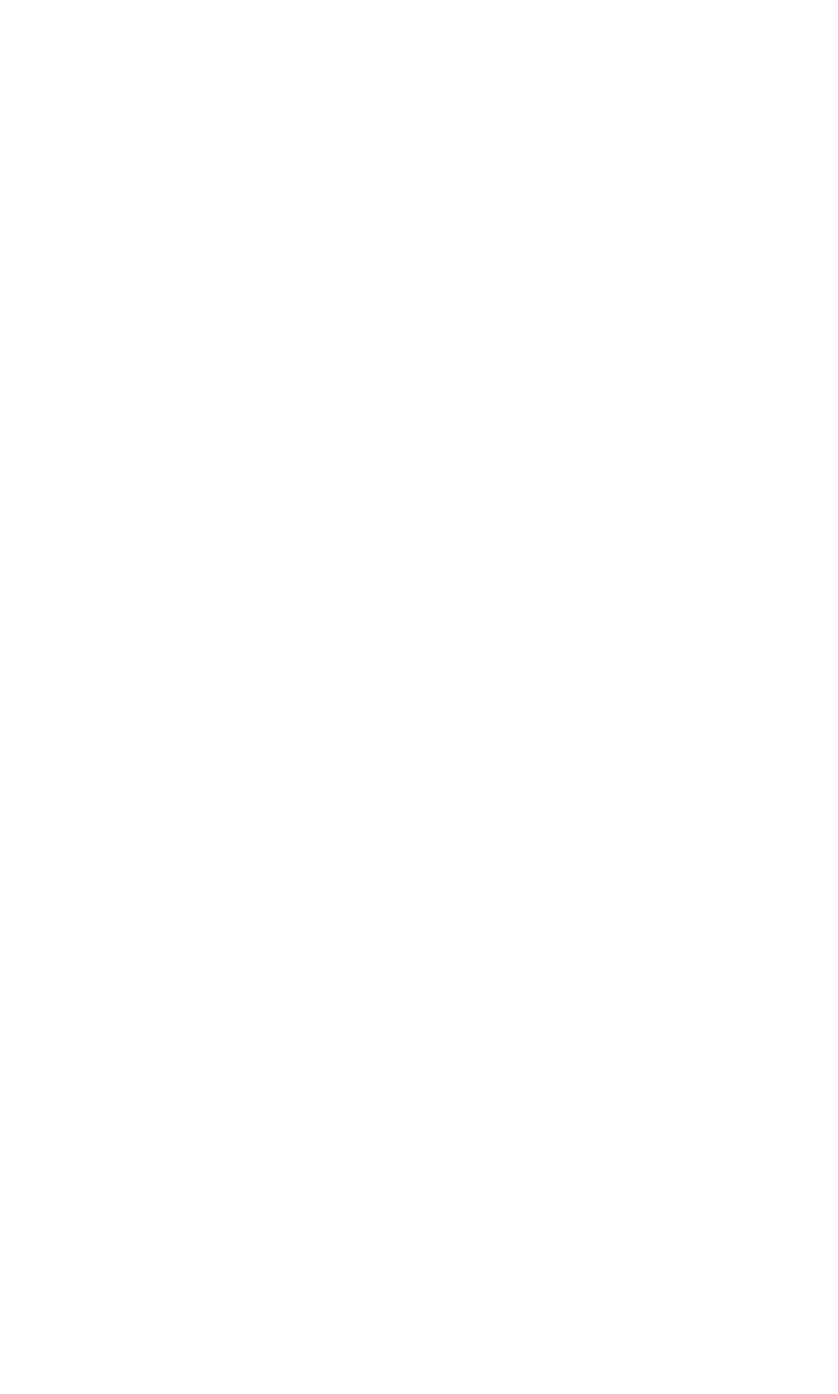
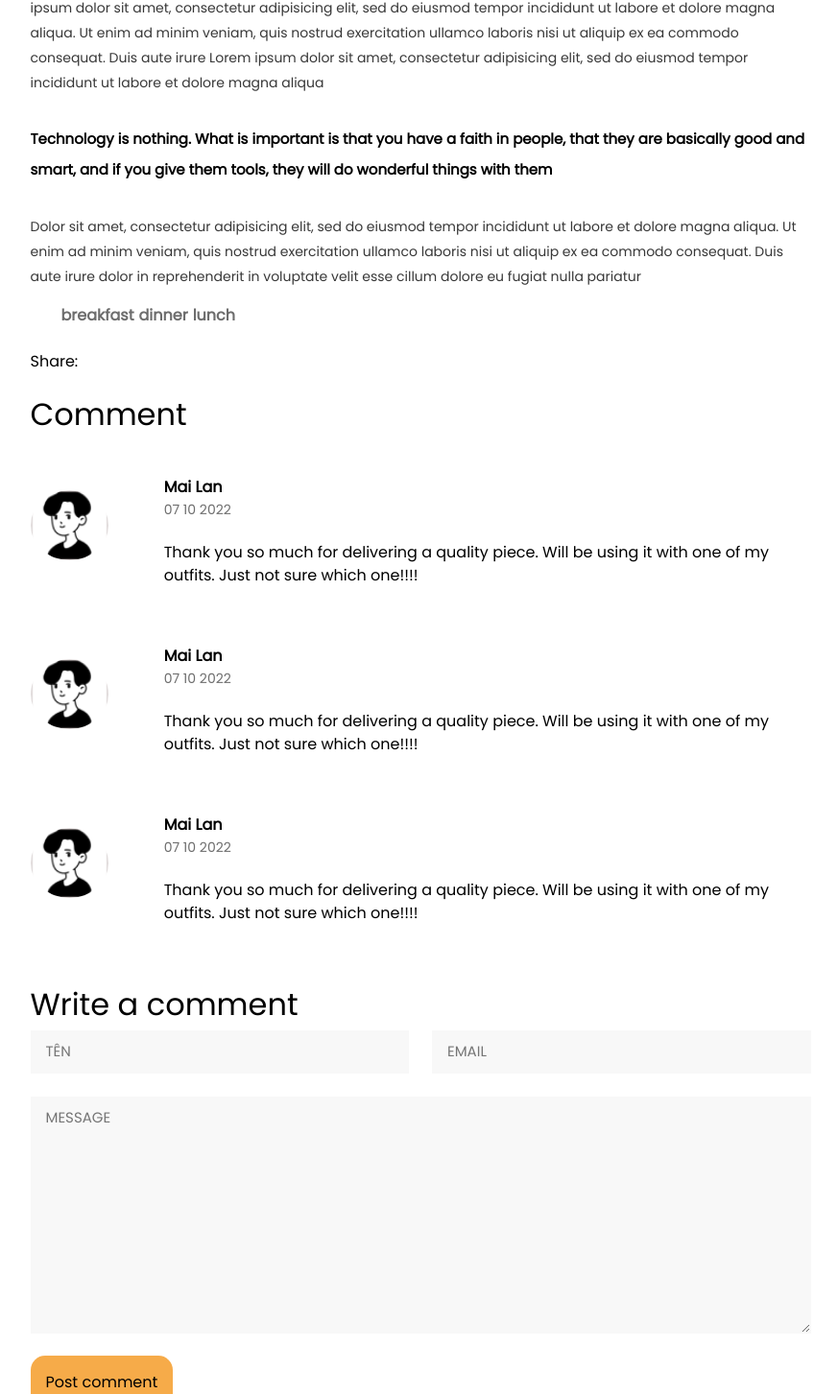
Before and after one commit to TITO-TRAINING/REACT, a React (Vite) app: page /DetailBlogPage in a window 1280 px wide. Before the commit this address had no page. Shown: the part 1316-2769 px from the top of the page at 96% size, without its empty margins (202-1075 px from the left). Before the commit the page ends 800 px from the top, so only its background shows below. Built offline with nearby package versions, Linux system fonts and the light colour scheme.

Commit message:
feat: implement Detail blog page

```diff
--- a/src/App.tsx
+++ b/src/App.tsx
@@ -1,6 +1,7 @@
 import React from 'react';
 import { BrowserRouter, Route, Routes } from 'react-router-dom';
-import Blogpage from './pages/Blogpage';
+import BlogPage from './pages/BlogPage';
+import DetailBlogPage from './pages/DetailBlogPage';
 
 // pages
 import Homepage from './pages/Homepage';
@@ -10,7 +11,8 @@ function App() {
     <BrowserRouter>
       <Routes>
         <Route path="/" element={<Homepage />} />
-        <Route path="/Blogpage" element={<Blogpage />} />
+        <Route path="/BlogPage" element={<BlogPage />} />
+        <Route path="/DetailBlogPage" element={<DetailBlogPage />} />
       </Routes>
     </BrowserRouter>
   );
--- /dev/null
+++ b/src/components/DetailBlog/index.tsx
@@ -0,0 +1,75 @@
+import React from 'react';
+
+interface Props {
+  imgDetailBlog: string;
+  tittleDetailBlog: string;
+  info: string;
+  day: string;
+  numberComment: string;
+  content: string;
+  blockquote: string;
+  content2: string;
+  linkInfo: string;
+}
+function Detailblog({
+  imgDetailBlog,
+  tittleDetailBlog,
+  info,
+  day,
+  numberComment,
+  content,
+  blockquote,
+  content2,
+  linkInfo,
+}: Props) {
+  return (
+    <div className="blog-detail blog-details-wrapper">
+      <div className="blog-details-content">
+        <div className="blog-details-content__image">
+          <img
+            src={imgDetailBlog}
+            alt=""
+            className="blog-details-content__image-fitimg"
+          />
+        </div>
+
+        <div className="blog-details-content__titlemeta">
+          <h2 className="blog-details-content__titlemeta-title">
+            {tittleDetailBlog}
+          </h2>
+          <ul className="blog-details-content__titlemeta-meta">
+            <li>
+              By: <a href={linkInfo}>{info}</a> <p>{day}</p>
+            </li>
+            <li>{numberComment}</li>
+          </ul>
+        </div>
+
+        <p>{content}</p>
+
+        <blockquote> {blockquote}</blockquote>
+
+        <p>{content2}</p>
+
+        <div className="blog-details-content__tagsocial mb-n4">
+          <div className="blog-details-content__tagsocial-tag mb-4">
+            <ul>
+              <li>
+                <a href="/">breakfast</a>
+              </li>
+              <li>
+                <a href="/">dinner</a>
+              </li>
+              <li>
+                <a href="/">lunch</a>
+              </li>
+            </ul>
+          </div>
+          {/* <include src="components/like-button.html"></include> */}
+        </div>
+      </div>
+    </div>
+  );
+}
+
+export default Detailblog;
--- /dev/null
+++ b/src/components/DetailComment/index.tsx
@@ -0,0 +1,30 @@
+import React from 'react';
+
+interface Props {
+  imgAvtComment: string;
+  info: string;
+  day: string;
+  comment: string;
+}
+function DetailComment({ imgAvtComment, info, day, comment }: Props) {
+  return (
+    <div className="blog-details-comment mt-5">
+      <figure className="blog-details-comment thumb">
+        <img
+          className="thumb__fit-image img-fluid rounded-circle mr-3 mb-3"
+          src={imgAvtComment}
+          alt=""
+        />
+      </figure>
+      <div className="blog-details-comment content row">
+        <h4 className="content__title d-flex">{info}</h4>
+        <ul className="content__meta">
+          <li>{day}</li>
+        </ul>
+        <p>{comment}</p>
+      </div>
+    </div>
+  );
+}
+
+export default DetailComment;
--- /dev/null
+++ b/src/components/SocialShare/index.tsx
@@ -0,0 +1,28 @@
+import React from 'react';
+
+function SocialShare() {
+  return (
+    <div className="social-share mb-4">
+      <div className="widget-social">
+        <p>Share: </p>
+        <a title="Twitter" href="/">
+          <i className="fa-brands fa-twitter" />
+        </a>
+        <a title="Instagram" href="/">
+          <i className="fa-brands fa-instagram" />
+        </a>
+        <a title="Linkedin" href="/">
+          <i className="fa-brands fa-linkedin-in" />
+        </a>
+        <a title="Skype" href="/">
+          <i className="fa-brands fa-skype" />
+        </a>
+        <a title="Dribble" href="/">
+          <i className="fa-brands fa-dribbble" />
+        </a>
+      </div>
+    </div>
+  );
+}
+
+export default SocialShare;
--- /dev/null
+++ b/src/components/WriteComment/index.tsx
@@ -0,0 +1,58 @@
+import React from 'react';
+
+export default function WriteComment() {
+  return (
+    <div className="comment-post-area">
+      <h2 className="comment-post-area-blog-desc__title mt-5">
+        Write a comment
+      </h2>
+      <form action="">
+        <div className="row">
+          <div className="col-md-6 col-custom">
+            <div className="comment-post-area__input-item mb-4">
+              <input
+                className="rounded-0 w-100 comment-post-area__input-item-area name"
+                type="text"
+                placeholder="Tên"
+              />
+            </div>
+          </div>
+
+          <div className="col-md-6 col-custom">
+            <div className="input-item mb-4">
+              <input
+                className="rounded-0 w-100 comment-post-area__input-item-area email"
+                type="email"
+                id="email"
+                placeholder="Email"
+              />
+            </div>
+          </div>
+
+          <div className="col-12 col-custom">
+            <div className="comment-post-area__input-item">
+              <textarea
+                cols={30}
+                rows={10}
+                name="comment"
+                className="rounded-0 w-100 custom-textarea comment-post-area__input-item-area"
+                placeholder="Message"
+                spellCheck="false"
+                data-gramm="false"
+              />
+            </div>
+          </div>
+
+          <div className="col-12 col-custom my-3">
+            <button
+              type="submit"
+              className="comment-post-area__btn btn-primary p-3"
+            >
+              Post comment
+            </button>
+          </div>
+        </div>
+      </form>
+    </div>
+  );
+}
--- a/src/dataMock/index.ts
+++ b/src/dataMock/index.ts
@@ -17,6 +17,8 @@ import logoInstagram from '../assets/images/instagramLogo.png';
 import logoTwitter from '../assets/images/twitterLogo.png';
 
 // data main link footer
+// data Comment
+import imgAvt from '../assets/images/avt.png';
 
 const dataSliders = [
   {
@@ -179,6 +181,30 @@ const dataListContact = [
   },
 ];
 
+const dataComments = [
+  {
+    imgAvtComment: imgAvt,
+    info: 'Mai Lan',
+    day: '07 10 2022',
+    comment:
+      'Thank you so much for delivering a quality piece. Will be using it with one of my outfits. Just not sure which one!!!!',
+  },
+  {
+    imgAvtComment: imgAvt,
+    info: 'Mai Lan',
+    day: '07 10 2022',
+    comment:
+      'Thank you so much for delivering a quality piece. Will be using it with one of my outfits. Just not sure which one!!!!',
+  },
+  {
+    imgAvtComment: imgAvt,
+    info: 'Mai Lan',
+    day: '07 10 2022',
+    comment:
+      'Thank you so much for delivering a quality piece. Will be using it with one of my outfits. Just not sure which one!!!!',
+  },
+];
+
 export default {
   dataSliders,
   dataRecentPosts,
@@ -188,4 +214,5 @@ export default {
   dataListCompany,
   dataListProducts,
   dataListContact,
+  dataComments,
 };
--- /dev/null
+++ b/src/pages/Detailblogpage/index.tsx
@@ -0,0 +1,60 @@
+import React from 'react';
+import Detailblog from '../../components/DetailBlog';
+import Line from '../../components/Line';
+import SocialShare from '../../components/SocialShare';
+
+import Tittlesearch from '../../components/Titlesearch';
+import imgDetailBlog from '../../assets/images/imgDetailBlog.jpg';
+import Header from '../../layouts/Header';
+import DetailComment from '../../components/DetailComment';
+import dataMock from '../../dataMock';
+import WriteComment from '../../components/WriteComment';
+import Footer from '../../layouts/Footer';
+
+function DetailBlogPage() {
+  const classLine = 'line-detail-blog line';
+  return (
+    <div>
+      <Header />
+      <main className="container pt-5 ">
+        <section className="py-5 my-5 ">
+          <Line line={classLine} />
+          <Tittlesearch />
+          <div className="container">
+            <div className="row">
+              <div className="col-lg-9 m-auto">
+                <Detailblog
+                  imgDetailBlog={imgDetailBlog}
+                  tittleDetailBlog="Healthy Breakfast in 5 Minutes"
+                  linkInfo="https://www.facebook.com/milo2109"
+                  info="MaiLan"
+                  day="20/10/2022"
+                  numberComment="01 comment"
+                  content="Tiusmod tempor incididunt ut labore et dolore magna aliqua. Ut enim ad minim veniam, quis nostrud exercitation ullamco laboris nisi ut aliquip ex ea. Liusmod tempor incididunt ut labore et dolore magna aliqua. Ut enim ad minim veniam, qui s nostrud exercitation ullamLorem ipsum dolor sit amet, consectetur adipisicing elit.Lorem ipsum dolor sit amet, consectetur adipisicing elit, sed do eiusmod tempor incididunt ut labore et dolore magna aliquaLorem ipsum dolor sit amet, consectetur adipisicing elit, sed do eiusmod tempor incididunt ut labore et dolore magna aliqua. Ut enim ad minim veniam, quis nostrud exercitation ullamco laboris nisi ut aliquip ex ea commodo consequat. Duis aute irure Lorem ipsum dolor sit amet, consectetur adipisicing elit, sed do eiusmod tempor incididunt ut labore et dolore magna aliqua"
+                  blockquote="Technology is nothing. What is important is that you have a faith in people, that they are basically good and smart, and if you give them tools, they will do wonderful things with them"
+                  content2="Dolor sit amet, consectetur adipisicing elit, sed do eiusmod tempor incididunt ut labore et dolore magna aliqua. Ut enim ad minim veniam, quis nostrud exercitation ullamco laboris nisi ut aliquip ex ea commodo consequat. Duis aute irure dolor in reprehenderit in voluptate velit esse cillum dolore eu fugiat nulla pariatur"
+                />
+                <SocialShare />
+                <div className="blog-details-comment-area mb-n6">
+                  <h2 className="blog-desc-title mb-6 mt-8">Comment</h2>
+                  {dataMock.dataComments.map((listComment) => (
+                    <DetailComment
+                      imgAvtComment={listComment.imgAvtComment}
+                      info={listComment.info}
+                      day={listComment.day}
+                      comment={listComment.comment}
+                    />
+                  ))}
+                </div>
+                <WriteComment />
+              </div>
+            </div>
+          </div>
+        </section>
+      </main>
+      <Footer />
+    </div>
+  );
+}
+
+export default DetailBlogPage;
```
